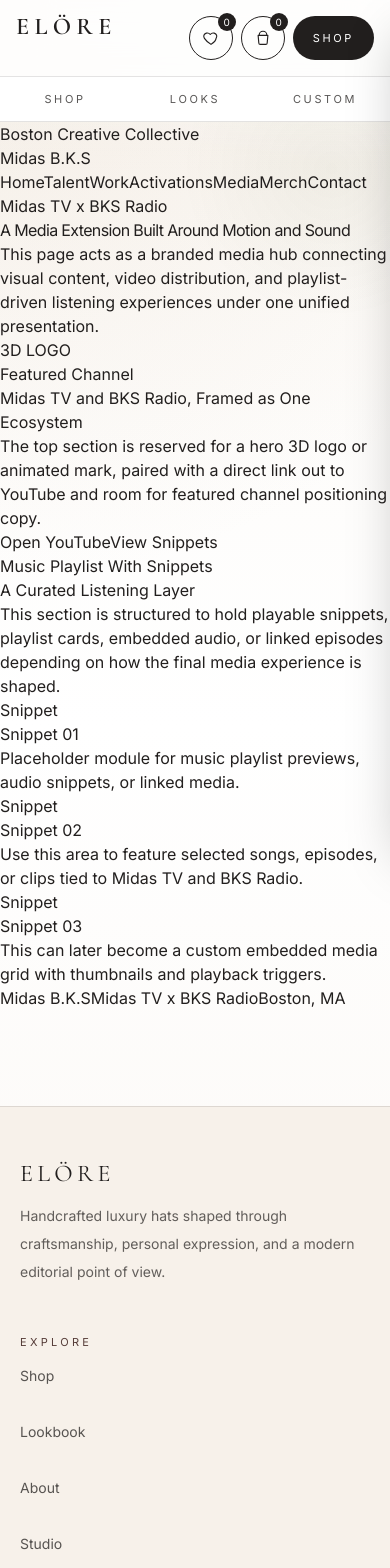
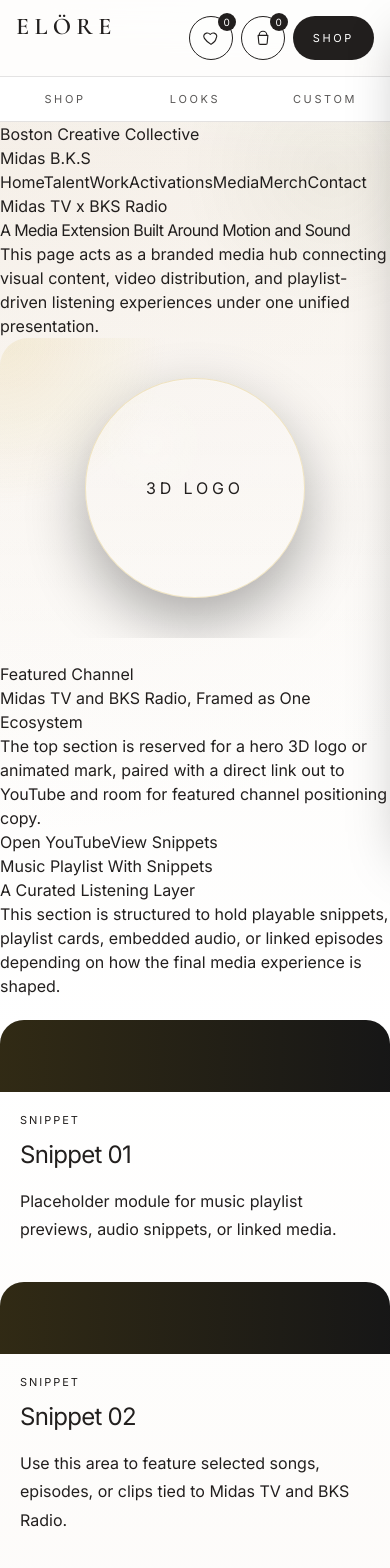
Before and after one commit to caliphsafe/elore-atelier, a Next.js app: page /midas-tv-bks-radio in a window 390 px wide. Shown: the top 1568 px of the page. Built offline with nearby package versions, Linux system fonts and the light colour scheme.

Commit message:
Update globals.css

```diff
--- a/app/globals.css
+++ b/app/globals.css
@@ -242,3 +242,190 @@ a:active {
     margin: 0 auto;
   }
 }
+.activation-list {
+  display: grid;
+  gap: 18px;
+  margin-top: 22px;
+}
+
+.activation-card {
+  display: grid;
+  grid-template-columns: 320px 1fr;
+  gap: 18px;
+  border-radius: 24px;
+  overflow: hidden;
+  border: 1px solid var(--line);
+  background: rgba(255, 255, 255, 0.03);
+}
+
+.activation-card__media {
+  min-height: 240px;
+  background: rgba(255, 255, 255, 0.04);
+}
+
+.activation-card__media img {
+  width: 100%;
+  height: 100%;
+  object-fit: cover;
+}
+
+.activation-card__body {
+  padding: 22px;
+  display: flex;
+  flex-direction: column;
+  justify-content: center;
+}
+
+.activation-card__eyebrow {
+  margin: 0 0 8px;
+  font-size: 11px;
+  letter-spacing: 0.18em;
+  text-transform: uppercase;
+  color: var(--muted-2);
+}
+
+.activation-card__title {
+  margin: 0;
+  font-size: 1.8rem;
+  letter-spacing: -0.03em;
+}
+
+.activation-card__text {
+  margin: 14px 0 0;
+  color: var(--muted);
+  line-height: 1.8;
+}
+
+.media-feature {
+  display: grid;
+  grid-template-columns: 420px 1fr;
+  gap: 24px;
+  align-items: stretch;
+}
+
+.media-feature__logo {
+  min-height: 420px;
+  border-radius: 28px;
+  border: 1px solid var(--line);
+  background:
+    radial-gradient(circle at top left, rgba(212, 175, 55, 0.14), transparent 34%),
+    linear-gradient(180deg, rgba(255, 255, 255, 0.06), rgba(255, 255, 255, 0.025));
+  display: grid;
+  place-items: center;
+  overflow: hidden;
+}
+
+.media-feature__logo-inner {
+  width: 220px;
+  height: 220px;
+  border-radius: 999px;
+  border: 1px solid rgba(212, 175, 55, 0.26);
+  display: grid;
+  place-items: center;
+  font-size: 1rem;
+  letter-spacing: 0.24em;
+  text-transform: uppercase;
+  color: var(--muted);
+  background:
+    radial-gradient(circle at 30% 30%, rgba(255, 255, 255, 0.16), transparent 24%),
+    rgba(255, 255, 255, 0.04);
+  box-shadow:
+    inset 0 1px 0 rgba(255, 255, 255, 0.14),
+    0 24px 60px rgba(0, 0, 0, 0.32);
+}
+
+.media-feature__content {
+  display: flex;
+  flex-direction: column;
+  justify-content: center;
+}
+
+.snippet-grid {
+  display: grid;
+  grid-template-columns: repeat(3, 1fr);
+  gap: 18px;
+  margin-top: 22px;
+}
+
+.snippet-card {
+  border-radius: 24px;
+  overflow: hidden;
+  border: 1px solid var(--line);
+  background: rgba(255, 255, 255, 0.03);
+  min-height: 240px;
+  display: flex;
+  flex-direction: column;
+}
+
+.snippet-card__bar {
+  height: 72px;
+  background:
+    linear-gradient(90deg, rgba(212, 175, 55, 0.18), rgba(255, 255, 255, 0.04)),
+    #0d0d0d;
+  border-bottom: 1px solid var(--line);
+}
+
+.snippet-card__body {
+  padding: 20px;
+}
+
+.snippet-card__eyebrow {
+  margin: 0 0 8px;
+  font-size: 11px;
+  letter-spacing: 0.18em;
+  text-transform: uppercase;
+  color: var(--muted-2);
+}
+
+.snippet-card__title {
+  margin: 0;
+  font-size: 1.5rem;
+  letter-spacing: -0.03em;
+}
+
+.snippet-card__text {
+  margin: 14px 0 0;
+  color: var(--muted);
+  line-height: 1.8;
+}
+
+.merch-panel {
+  padding: 34px;
+  min-height: 420px;
+  display: grid;
+  place-items: center;
+}
+
+.merch-panel__inner {
+  width: min(100%, 760px);
+  text-align: center;
+}
+
+.merch-panel .hero__actions {
+  justify-content: center;
+  margin-top: 12px;
+}
+
+@media (max-width: 1180px) {
+  .snippet-grid {
+    grid-template-columns: 1fr;
+  }
+
+  .media-feature {
+    grid-template-columns: 1fr;
+  }
+}
+
+@media (max-width: 860px) {
+  .activation-card {
+    grid-template-columns: 1fr;
+  }
+
+  .activation-card__media {
+    min-height: 220px;
+  }
+
+  .media-feature__logo {
+    min-height: 300px;
+  }
+}
```
